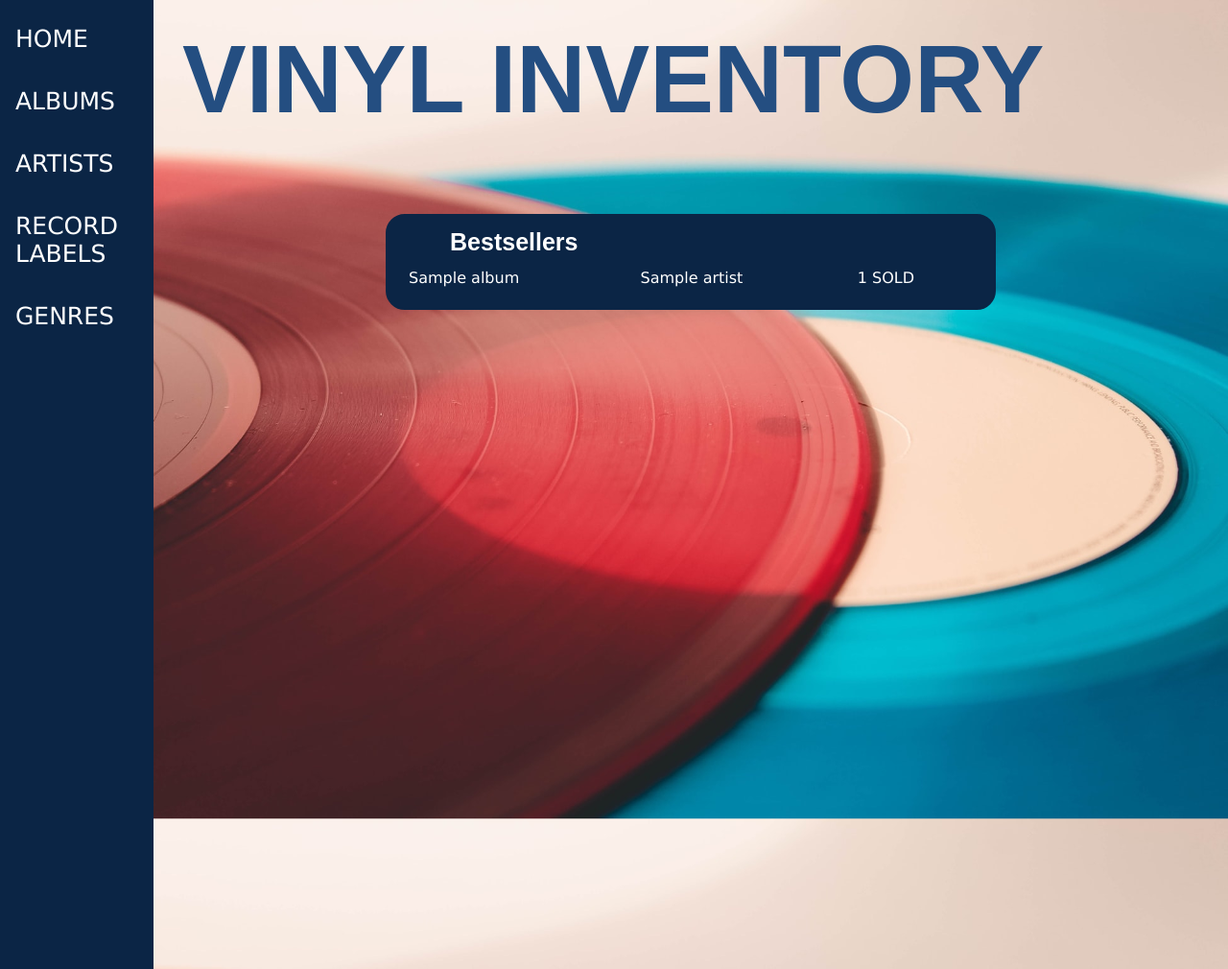
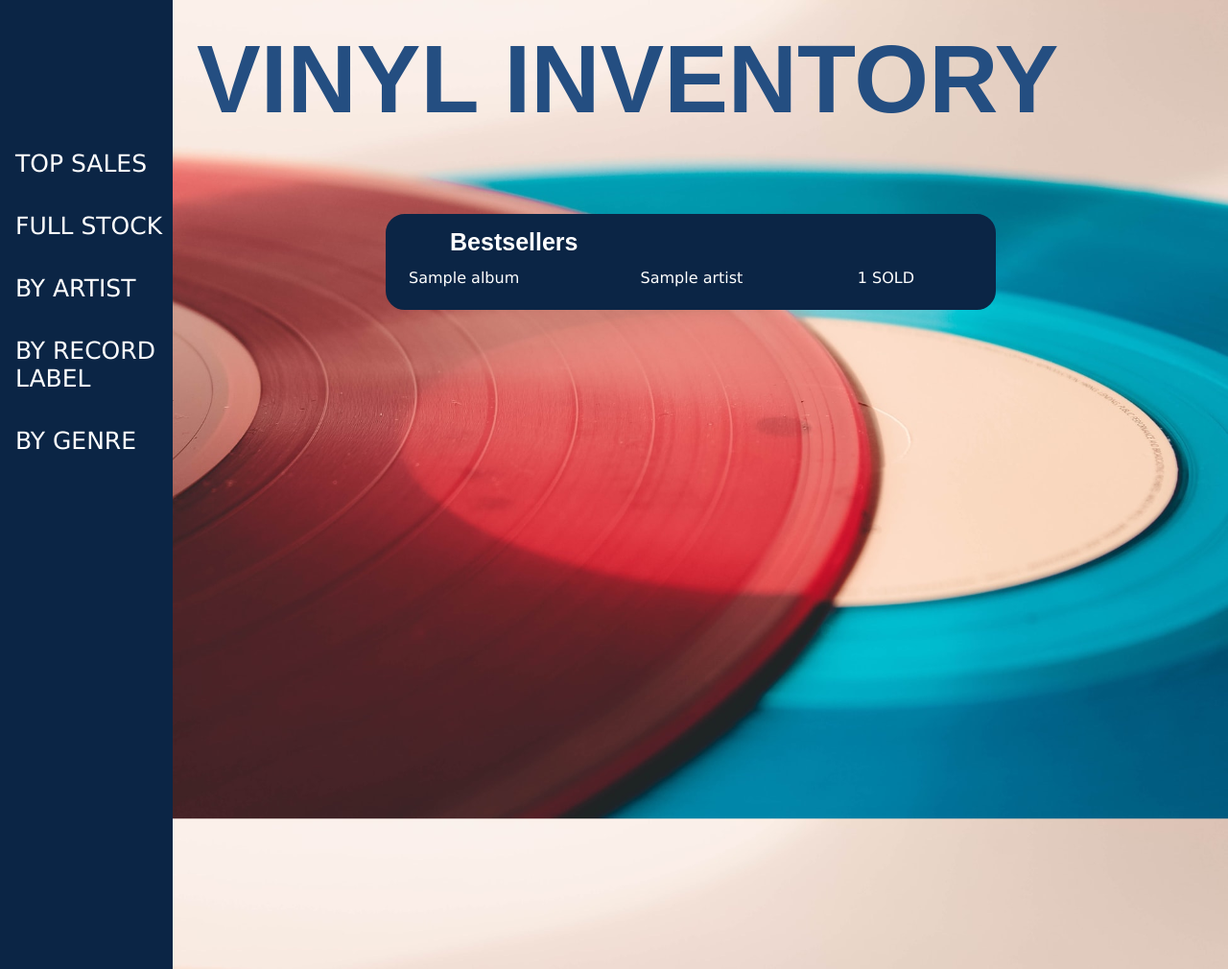
Before and after one commit to asliay/codeclan_pythonproject_week5, a Flask app: page / in a window 1280 px wide. Shown: the whole page at 96% size. Run offline with Flask 2, Linux system fonts and the light colour scheme; a database or web service that is not in the repository returns one stand-in record (values such as "Sample title"); some libraries are stand-ins or nearby versions.

Commit message:
changed nav links

```diff
--- a/static/style.css
+++ b/static/style.css
@@ -29,6 +29,7 @@ ol > li {
 
 .home-heading {
   margin-top: 5px;
+  margin-left: 15px;
   font-family: Arial, Helvetica, sans-serif;
   font-size: 100px;
   color: #244e81;
@@ -49,14 +50,14 @@ body {
 /*  Navigation  */
 .sidenav {
   height: 100%;
-  width: 160px;
+  width: 180px;
   position: fixed;
   z-index: 1;
   top: 0;
   left: 0;
   background-color: #0B2545;
   overflow-x: hidden;
-  padding-top: 20px;
+  padding-top: 150px;
 }
 
 .sidenav a {
@@ -183,7 +184,7 @@ h3 {
   font-style: italic;
 }
 
-.artist-entry, .list-link, .label-entry, .list-link {
+.artist-entry, .list-link, .label-entry, .genre-entry {
   text-decoration: none;
   list-style: none;
   color: white;
--- a/templates/base.html
+++ b/templates/base.html
@@ -12,11 +12,11 @@
 <body>
     <header>
         <nav class="sidenav">
-            <a href="/">HOME</a>
-            <a href="/albums">ALBUMS</a>
-            <a href="/artists">ARTISTS</a>
-            <a href="/labels">RECORD LABELS</a>
-            <a href="/genres">GENRES</a>
+            <a href="/">TOP SALES</a>
+            <a href="/albums">FULL STOCK</a>
+            <a href="/artists">BY ARTIST</a>
+            <a href="/labels">BY RECORD LABEL</a>
+            <a href="/genres">BY GENRE</a>
         </nav>
     </header>
     <main>
```
